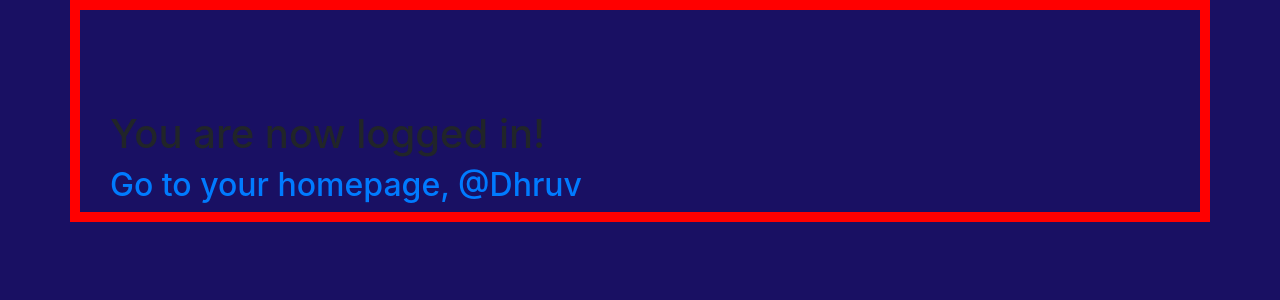
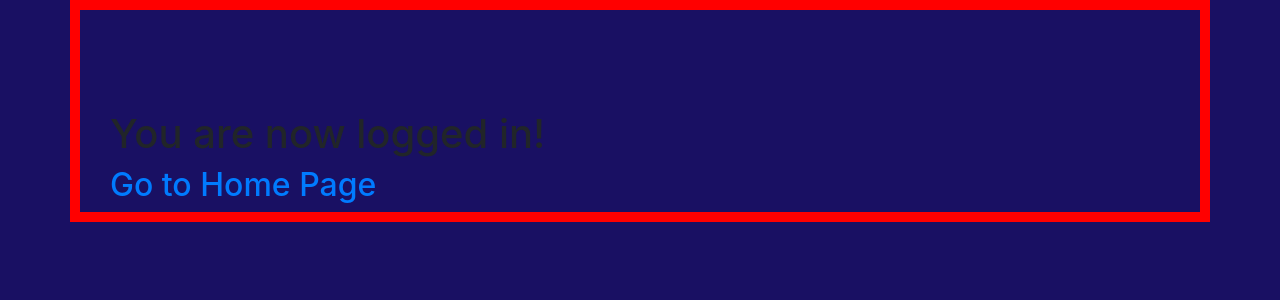
Before and after one commit to DhruvKaushal/AutomatedCouponSystem, a Django app: page /test/ in a window 1280 px wide. Shown: the part 56-356 px from the top of the page. Run offline with Django 3.2, Linux system fonts and the light colour scheme; a user stored in the database is signed in; some libraries are stand-ins or nearby versions.

Commit message:
admin info

```diff
--- a/couponSystem/profiles/urls.py
+++ b/couponSystem/profiles/urls.py
@@ -6,4 +6,5 @@ app_name = 'profiles'
 
 urlpatterns = [
     path('adminKaLogin/', views.adminKaPage, name="adminHome"),
+    path('userLogin/', views.userKaLog, name="userHome"),
 ]
--- a/couponSystem/profiles/views.py
+++ b/couponSystem/profiles/views.py
@@ -9,3 +9,7 @@ def adminKaPage(request):
     model = userData
     records = model.objects.all().order_by(model.name)
     return render(request, 'profiles/adminKaLogin.html')
+
+
+def userKaLog(request):
+    return render(request, 'profiles/userLogin.html')
--- a/couponSystem/templates/test.html
+++ b/couponSystem/templates/test.html
@@ -1,11 +1,12 @@
 {% extends "base.html" %}
 {% block content %}
 <div class="container">
-  <h1>You are now logged in!</h1>
-  {% if user.is_authentic and user.username == "Administrator" %}
-    <h2><a href="{% url 'profiles:adminKaLogin '%}">Go to your homepage, Admin</a></h2>
-  {% else %}
-    <h2><a href="{% url 'profiles:userLogin '%}">Go to your homepage, @{{ user.username }}</a></h2>
-  {% endif %}
-</div>
+    <h1>You are now logged in!</h1>
+    {% if user.username == Dhruv %}
+        <h2><a href="{% url 'profiles:adminHome'%}">Go to Home Page</a></h2>
+    {% else %}
+        <h2><a href="{% url 'profiles:userHome'%}">Go to Home Page</a></h2>
+    {% endif %}
+  </div>
+
 {% endblock %}
```
Also changed, not shown: couponSystem/db.sqlite3.
